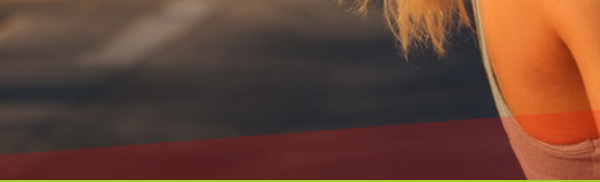
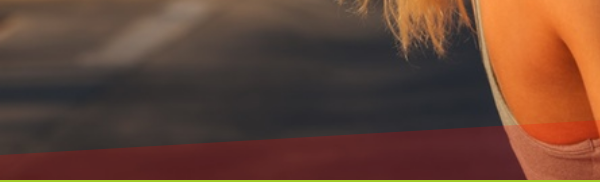
Before and after one commit to Stan0men/Stan0men.github.io, a plain HTML site: page fitness_psd/index.html in a window 600 px wide. Shown: the part 620-802 px from the top of the page. Drawn offline with nearby package versions, Linux system fonts and the light colour scheme.

Commit message:
fix display for 480-610px

```diff
--- a/fitness_psd/mobile.css
+++ b/fitness_psd/mobile.css
@@ -167,7 +167,7 @@
         width: 243%;
     }
     .header__after {
-        border-right: 186vw solid red;
+        border-right: 243vw solid red;
     }
     .header__main-slogan {
         top: 45vh;
```
